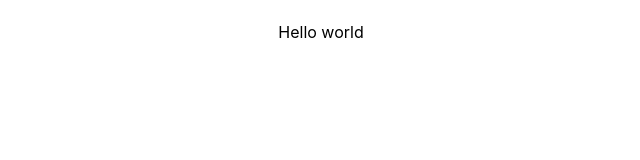
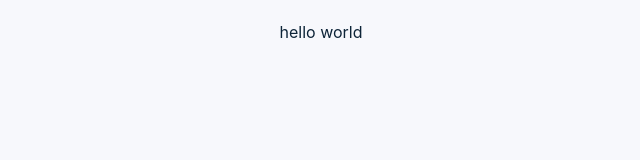
Before and after one commit to jkhabra/portfolio, a React (Vite) app: page / in a window 1280 px wide. Shown: the top 160 px of the page, without its empty margins (319-959 px from the left). Built offline with nearby package versions, Linux system fonts and the light colour scheme.

Commit message:
feat: add dark mode

```diff
--- a/src/App.tsx
+++ b/src/App.tsx
@@ -1,7 +1,9 @@
+import Layout from "./components/layout"
+
 function App() {
   return (
-    <div className="p-5 flex justify-center">
-     Hello world
+    <div className="p-5 w-full min-h-screen flex justify-center bg-primary-light dark:bg-primary-dark">
+      <Layout />
     </div>
   )
 }
--- /dev/null
+++ b/src/components/layout/index.tsx
@@ -0,0 +1,16 @@
+import useThemeSwitcher from "../../hooks/useThemeSwitcher";
+
+const Layout = () => {
+    const [activeTheme, setTheme] = useThemeSwitcher();
+    const theme = activeTheme === 'dark' ? 'dark' : 'ligt';
+
+    return (
+        <div className="text-primary-dark dark:text-primary-light">
+            <div onClick={() => setTheme(theme)}>
+                hello world
+            </div>
+        </div>
+    )
+}
+
+export default Layout;
--- /dev/null
+++ b/src/hooks/useScrollToTop.js
@@ -0,0 +1,52 @@
+import { useState, useEffect } from 'react';
+import { FiChevronUp } from 'react-icons/fi';
+
+function useScrollToTop() {
+	const [showScroll, setShowScroll] = useState(false);
+
+	useEffect(() => {
+		window.addEventListener('scroll', scrollToTop);
+		return function cleanup() {
+			window.removeEventListener('scroll', scrollToTop);
+		};
+	});
+
+	const scrollToTop = () => {
+		if (!showScroll && window.pageYOffset > 400) {
+			setShowScroll(true);
+		} else if (showScroll && window.pageYOffset <= 400) {
+			setShowScroll(false);
+		}
+	};
+
+	const backToTop = () => {
+		window.scrollTo({
+			top: 0,
+			behavior: 'smooth',
+		});
+	};
+
+	if (typeof window !== 'undefined') {
+		window.addEventListener('scroll', scrollToTop);
+	}
+
+	return (
+		<>
+			<FiChevronUp
+				className="scrollToTop"
+				onClick={backToTop}
+				style={{
+					height: 40,
+					width: 40,
+					padding: 7,
+					borderRadius: 50,
+					right: 50,
+					bottom: 50,
+					display: showScroll ? 'flex' : 'none',
+				}}
+			/>
+		</>
+	);
+}
+
+export default useScrollToTop;
--- /dev/null
+++ b/src/hooks/useThemeSwitcher.ts
@@ -0,0 +1,20 @@
+import { useEffect, useState } from 'react';
+
+const useThemeSwitcher = () => {
+	const [theme, setTheme] = useState(
+		typeof window !== 'undefined' ? localStorage.theme : ''
+	);
+	const activeTheme = theme === 'dark' ? 'light' : 'dark';
+
+	useEffect(() => {
+		const root = window.document.documentElement;
+
+		root.classList.remove(activeTheme);
+		root.classList.add(theme);
+		localStorage.setItem('theme', theme);
+	}, [theme, activeTheme]);
+
+	return [activeTheme, setTheme];
+};
+
+export default useThemeSwitcher;
--- a/src/index.css
+++ b/src/index.css
@@ -6,7 +6,7 @@ html,
 body {
   padding: 0;
   margin: 0;
-  font-family: -apple-system, BlinkMacSystemFont, Segoe UI, Roboto, Oxygen,
+  font-family: -apple-system, Poppins, BlinkMacSystemFont, Segoe UI, Roboto, Oxygen,
     Ubuntu, Cantarell, Fira Sans, Droid Sans, Helvetica Neue, sans-serif;
 }
 
@@ -18,3 +18,8 @@ a {
 * {
   box-sizing: border-box;
 }
+
+@font-face {
+  font-family: "burtons";
+  src: url("./assets/fonts/Burtons.otf");
+}
--- a/tailwind.config.cjs
+++ b/tailwind.config.cjs
@@ -4,8 +4,24 @@ module.exports = {
     "./index.html",
     "./src/**/*.{js,ts,jsx,tsx}",
   ],
+  darkMode: 'class',
   theme: {
-    extend: {},
+    extend: {
+      fontFamily: {
+        burtons: "burtons",
+        poppins: ["Poppins", "sans-serif"],
+      }, colors: {
+        // Light colors
+        'primary-light': '#F7F8FC',
+        'secondary-light': '#FFFFFF',
+        'ternary-light': '#f6f7f8',
+
+        // Dark colors
+        'primary-dark': '#0D2438',
+        'secondary-dark': '#102D44',
+        'ternary-dark': '#1E3851',
+      },
+    },
   },
   plugins: [],
 }
```
Also changed, not shown: src/assets/fonts/Burtons.otf (added).
